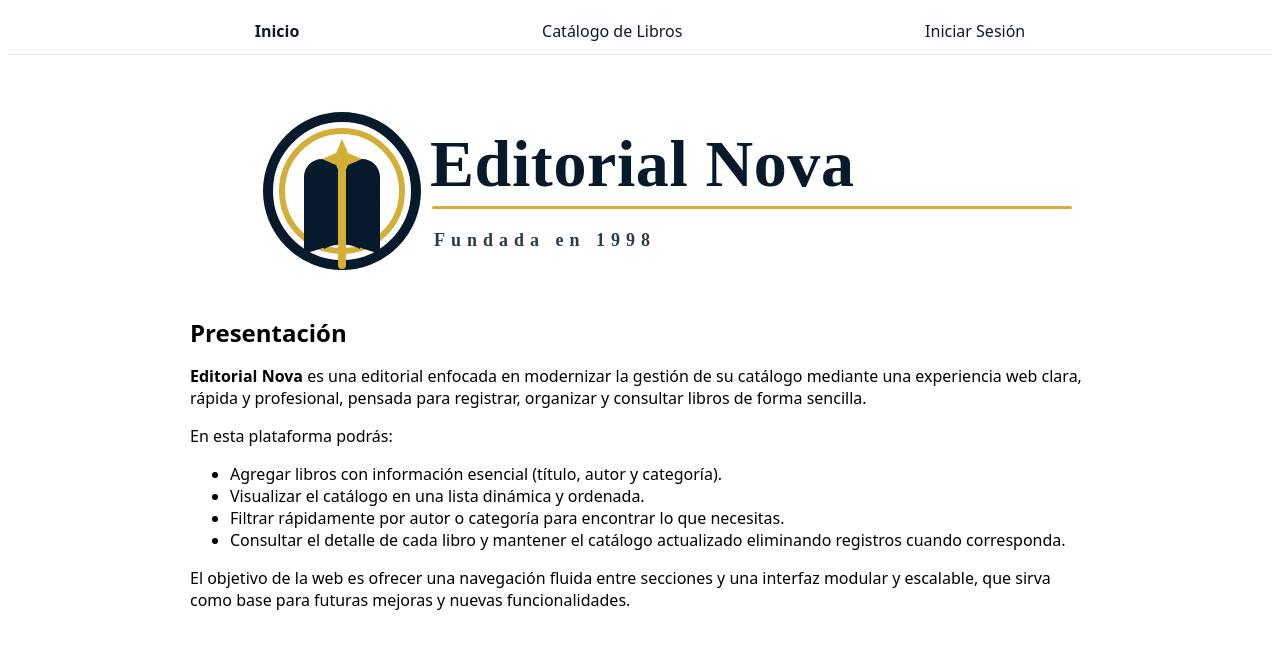
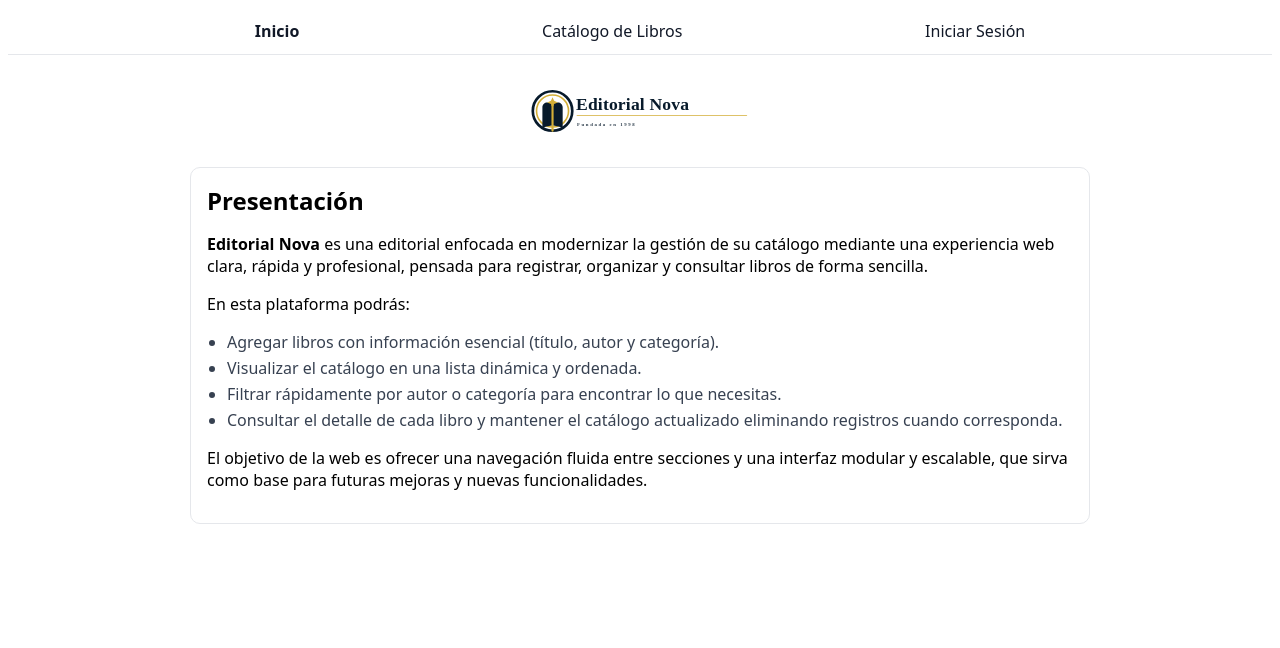
Before and after one commit to jltamayocabello-droid/m6_abp_booklist-spa, a Vue app: page / in a window 1280 px wide. Shown: the top 648 px of the page. Built offline with nearby package versions, Linux system fonts and the light colour scheme.

Commit message:
Se limpia código muerto y se alinean estilos en View

```diff
--- a/src/components/AppNav.vue
+++ b/src/components/AppNav.vue
@@ -46,7 +46,6 @@ function logout() {
   font-weight: 600;
 }
 .navBtn {
-  margin-left: auto;
   padding: 4px 12px;
   background: transparent;
   border: 1px solid #d1d5db;
--- a/src/views/BooksView.vue
+++ b/src/views/BooksView.vue
@@ -1,19 +1,8 @@
 <template>
   <section class="page">
-    <header class="header">
-      <div class="logo-wrap" aria-hidden="true">
+    <div class="logo-wrap" aria-hidden="true">
       <img class="logo" :src="logo" alt="Editorial Nova" />
     </div>
-
-
-    <!--
-
-      <button type="button" @click.once="showInfo" :disabled="tipShown" class="tip-btn">
-        {{ tipShown ? 'Tip mostrado ✓' : 'Ver tip de uso' }}
-      </button>
-
-      <small v-if="tip">{{ tip }}</small>-->
-    </header>
 
     <BookForm v-if="loginStore.currentUser?.admin" @book-created="handleBookCreated" />
 
@@ -22,7 +11,6 @@
 </template>
 
 <script setup>
-import { ref } from 'vue'
 import BookForm from '../components/BookForm.vue'
 import BookList from '../components/BookList.vue'
 import { useBookStore } from '../stores/books.js'
@@ -31,14 +19,6 @@ import logo from '@/assets/logo-editorial-nova.svg'
 
 const store = useBookStore()
 const loginStore = useLoginStore()
-
-const tip = ref('')
-const tipShown = ref(false)
-
-function showInfo() {
-  tip.value = 'Eventos: BookCard emite -> BookList re-emite -> BooksView llama al store.'
-  tipShown.value = true
-}
 
 function handleBookCreated(book) {
   store.addBook(book)
@@ -54,11 +34,15 @@ function handleBookDeleted(id) {
   display: grid;
   gap: 16px;
 }
-.header {
-  margin-bottom: 0;
+
+.logo-wrap {
+  display: flex;
+  justify-content: center;
+  padding: 8px 0;
 }
-.tip-btn:disabled {
-  opacity: 0.6;
-  cursor: default;
+
+.logo {
+  height: 64px;
+  width: auto;
 }
 </style>
--- a/src/views/HomeView.vue
+++ b/src/views/HomeView.vue
@@ -3,12 +3,12 @@
     <div v-if="visible && message" class="flash" :class="`flash-${color}`" role="alert">
       {{ message }}
     </div>
+
     <div class="logo-wrap" aria-hidden="true">
       <img class="logo" :src="logo" alt="Editorial Nova" />
     </div>
 
-  </section>
-  <section class="card">
+    <div class="presentation">
       <h1>Presentación</h1>
       <p>
         <strong>Editorial Nova</strong> es una editorial enfocada en modernizar la gestión de su
@@ -26,9 +26,10 @@
         </li>
       </ul>
       <p>
-      El objetivo de la web es ofrecer una navegación fluida entre secciones y una interfaz modular
-      y escalable, que sirva como base para futuras mejoras y nuevas funcionalidades.
+        El objetivo de la web es ofrecer una navegación fluida entre secciones y una interfaz
+        modular y escalable, que sirva como base para futuras mejoras y nuevas funcionalidades.
       </p>
+    </div>
   </section>
 </template>
 
@@ -61,8 +62,35 @@ watch(
   gap: 16px;
 }
 
-h1 {
-  margin: 0 0 4px;
+.logo-wrap {
+  display: flex;
+  justify-content: center;
+  padding: 8px 0;
+}
+
+.logo {
+  height: 64px;
+  width: auto;
+}
+
+.presentation {
+  border: 1px solid #e5e7eb;
+  border-radius: 10px;
+  padding: 16px;
+}
+
+.presentation h1 {
+  margin: 0 0 12px;
+}
+
+.presentation ul {
+  padding-left: 20px;
+  margin: 8px 0;
+}
+
+.presentation li {
+  margin-bottom: 4px;
+  color: #374151;
 }
 
 .flash {
```
Lines whose indentation alone changed are shown as unchanged.
